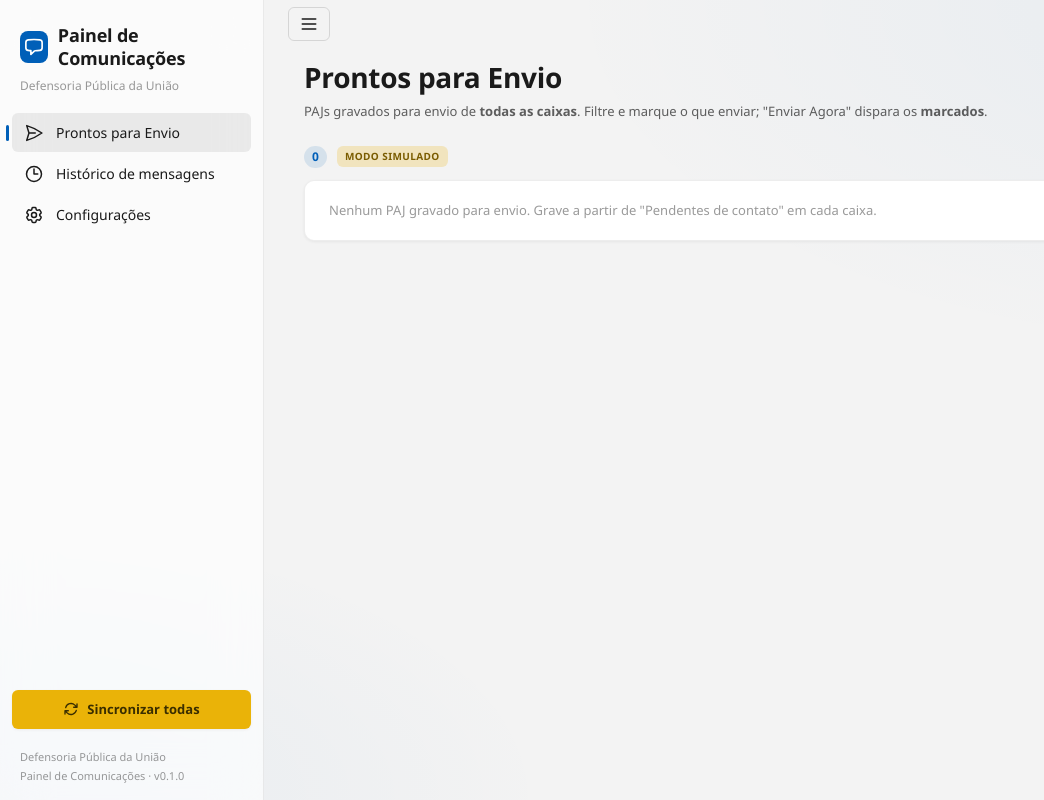
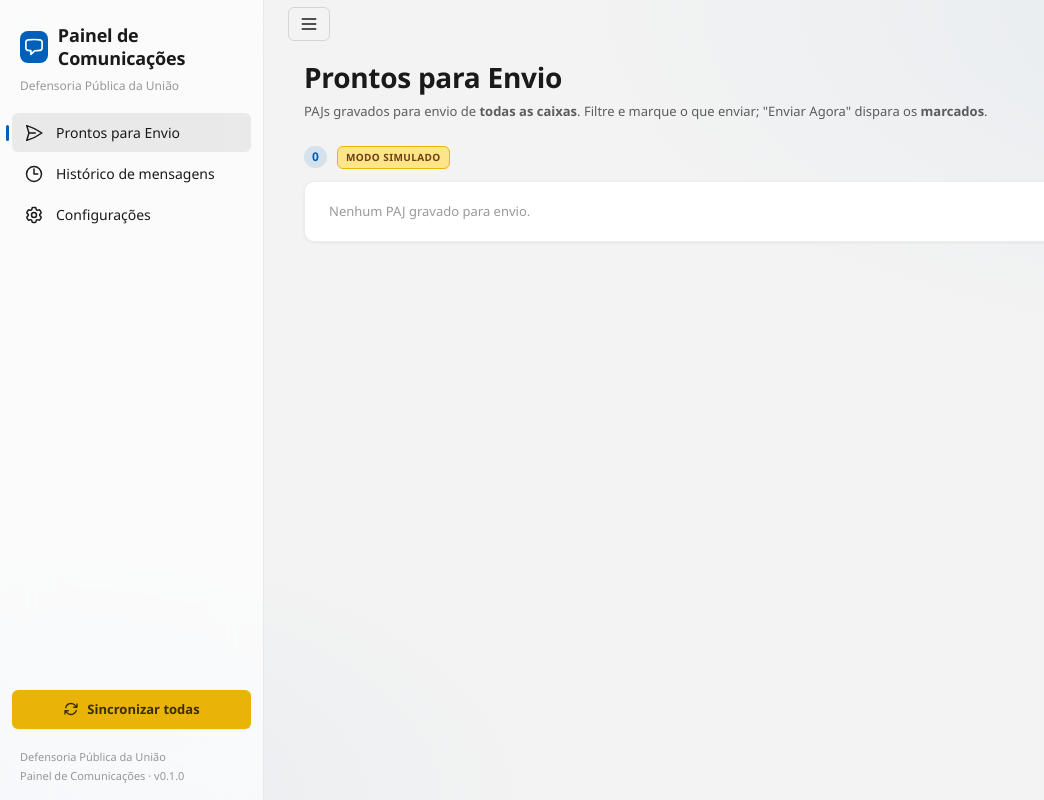
Before and after one commit to felipekugler/Painel-Comunicacoes, a FastAPI app: page /prontos in a window 1280 px wide. Shown: the whole page, without its empty margins (0-1044 px from the left). Run offline with FastAPI, Linux system fonts and the light colour scheme; some libraries are stand-ins or nearby versions.

Commit message:
Prontos: mensagem de vazio enxuta + selo MODO SIMULADO com contraste no modo claro
Empty state: 'Nenhum PAJ gravado para envio.' (sem a instrucao extra). badge-modo passa a fundo solido (#fde68a) + texto #713f12 + borda #eab308 — visivel em claro e escuro (removida a media query prefers-color-scheme).

Co-Authored-By: Claude Opus 4.8 <noreply@anthropic.com>

```diff
--- a/templates/dashboard.html
+++ b/templates/dashboard.html
@@ -510,8 +510,7 @@
 .mov-desc { font-size:13px; color:var(--text-secondary); white-space:pre-wrap; line-height:1.55; }
 .section-head { display:flex; align-items:center; gap:10px; margin:0 0 12px; flex-wrap:wrap; }
 .badge-modo { font-size:10px; font-weight:800; letter-spacing:.04em; padding:3px 8px; border-radius:6px;
-              background: color-mix(in srgb, #eab308 22%, transparent); color:#7a5c00; }
-@media (prefers-color-scheme: dark) { .badge-modo { color:#f5d878; } }
+              background:#fde68a; color:#713f12; border:1px solid #eab308; }
 .grava-dialog { width:100%; max-width:600px; padding:24px; max-height:88vh; overflow:auto; }
 .msg-full { white-space:pre-wrap; font-size:14px; line-height:1.6; color:var(--text-secondary); margin-top:10px; }
 </style>
--- a/templates/prontos.html
+++ b/templates/prontos.html
@@ -153,7 +153,7 @@
 <p class="text-tertiary" style="font-size:11.5px;margin-top:8px;" id="pr-vazio-filtro" hidden>Nenhum item corresponde ao filtro.</p>
 {% else %}
 <div class="fluent-card text-tertiary" style="padding:20px 24px;font-size:13px;">
-    Nenhum PAJ gravado para envio. Grave a partir de "Pendentes de contato" em cada caixa.
+    Nenhum PAJ gravado para envio.
 </div>
 {% endif %}
 {% endblock %}
@@ -163,8 +163,7 @@
 @keyframes spin { to { transform: rotate(360deg); } }
 .section-head { display:flex; align-items:center; gap:10px; margin:0 0 12px; flex-wrap:wrap; }
 .badge-modo { font-size:10px; font-weight:800; letter-spacing:.04em; padding:3px 8px; border-radius:6px;
-              background: color-mix(in srgb, #eab308 22%, transparent); color:#7a5c00; }
-@media (prefers-color-scheme: dark) { .badge-modo { color:#f5d878; } }
+              background:#fde68a; color:#713f12; border:1px solid #eab308; }
 .caixa-chip { display:inline-flex; align-items:center; font-size:11.5px; font-weight:600; padding:2px 8px;
               border-radius:999px; background:var(--accent-soft); color:var(--accent); white-space:nowrap; }
 .meio-ic { display:inline-flex; }
```
